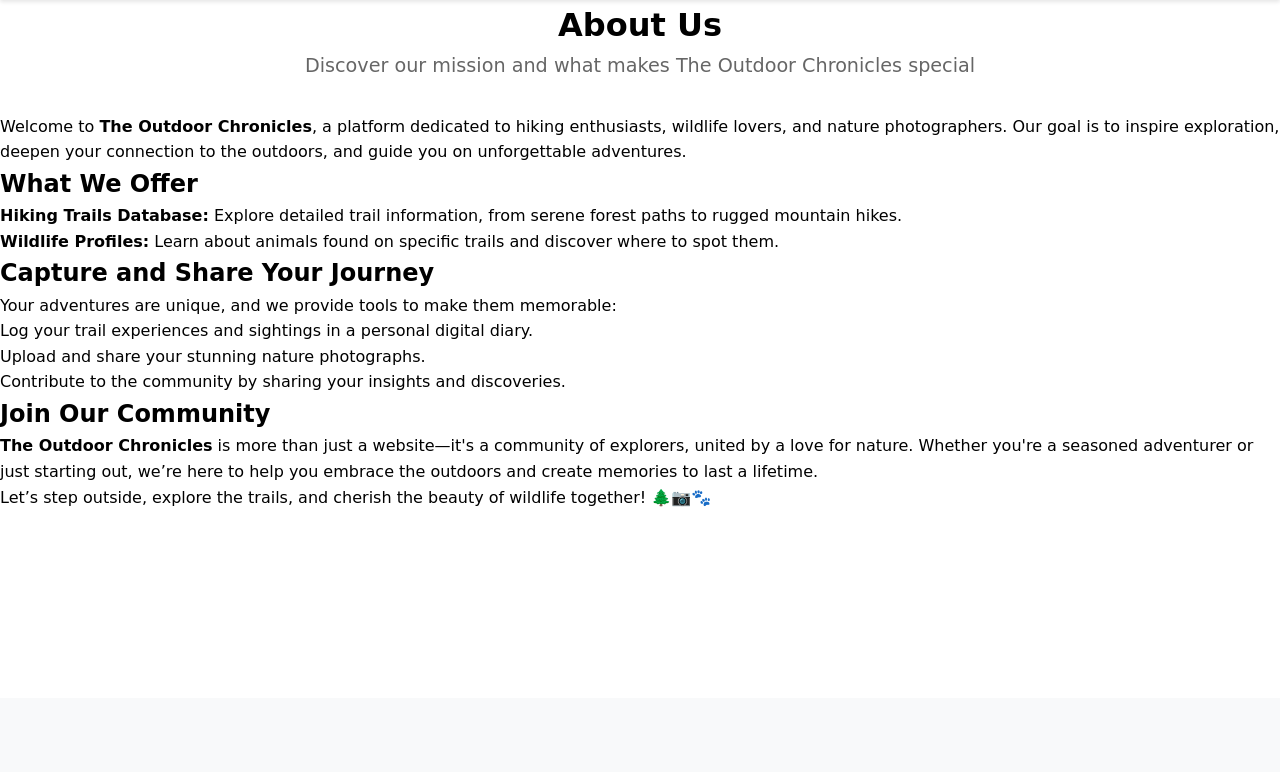
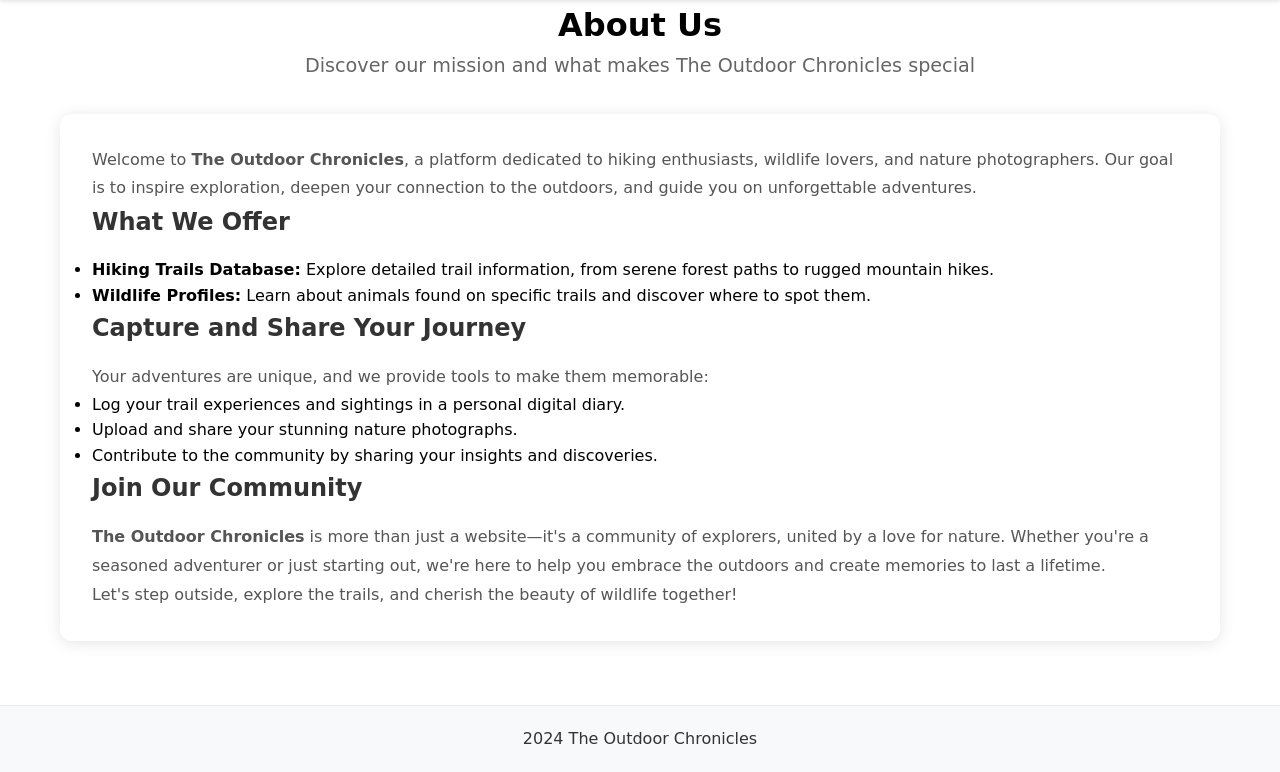
Before and after one commit to milenalilova/theOutdoorChronicles, a Django app: page /about/ in a window 1280 px wide. Shown: the part 102-874 px from the top of the page. Before the commit the page ends 609 px from the top, so only its background shows below. Run offline with Django 5.2, Linux system fonts and the light colour scheme.

Commit message:
Added a footer

```diff
--- a/theOutdoorChronicles/static/css/styles.css
+++ b/theOutdoorChronicles/static/css/styles.css
@@ -58,11 +58,13 @@ main {
 
 /* Footer styles */
 footer {
-    background-color: #333;
-    color: white;
+     background-color: #f8f9fa;
+    color: #333;
     text-align: center;
     padding: 20px;
-    margin-top: auto;
+    /*margin-top: auto;*/
+    margin-top: 2rem;
+    border-top: 1px solid #e9ecef;
 }
 
 /* Generic container for content sections */
--- a/theOutdoorChronicles/templates/accounts/profile-details-page.html
+++ b/theOutdoorChronicles/templates/accounts/profile-details-page.html
@@ -16,7 +16,6 @@
                 <img src="{{ profile.profile_picture.url }}" alt="{{ profile.user.username }}'s profile picture">
             {% endif %}
         </div>
-        <!-- Profile Information -->
         {% include 'partials/profiles/profile-details-card.html' %}
     </div>
 {% endblock %}
--- a/theOutdoorChronicles/templates/base.html
+++ b/theOutdoorChronicles/templates/base.html
@@ -20,6 +20,7 @@
 
 {% endblock %}
 
+{% include 'partials/common/footer.html' %}
 
 </body>
 </html>
--- a/theOutdoorChronicles/templates/common/about-page.html
+++ b/theOutdoorChronicles/templates/common/about-page.html
@@ -5,23 +5,19 @@
 {% endblock %}
 
 {% block main_content %}
+    <div class="trail-details-container">
         <div class="trails-header">
             <h1>About Us</h1>
             <p class="trails-subtitle">Discover our mission and what makes The Outdoor Chronicles special</p>
         </div>
-    <div class="about-content">
-        <p>Welcome to <strong>The Outdoor Chronicles</strong>, a platform dedicated to hiking enthusiasts, wildlife
-            lovers, and nature photographers. Our goal is to inspire exploration, deepen your connection to the
-            outdoors, and guide you on unforgettable adventures.</p>
+
+        <div class="trail-description-card">
+            <p>Welcome to <strong>The Outdoor Chronicles</strong>, a platform dedicated to hiking enthusiasts, wildlife lovers, and nature photographers. Our goal is to inspire exploration, deepen your connection to the outdoors, and guide you on unforgettable adventures.</p>
 
             <h2>What We Offer</h2>
             <ul>
-            <li><strong>Hiking Trails Database:</strong> Explore detailed trail information, from serene forest paths to
-                rugged mountain hikes.
-            </li>
-            <li><strong>Wildlife Profiles:</strong> Learn about animals found on specific trails and discover where to
-                spot them.
-            </li>
+                <li><strong>Hiking Trails Database:</strong> Explore detailed trail information, from serene forest paths to rugged mountain hikes.</li>
+                <li><strong>Wildlife Profiles:</strong> Learn about animals found on specific trails and discover where to spot them.</li>
             </ul>
 
             <h2>Capture and Share Your Journey</h2>
@@ -33,10 +29,9 @@
             </ul>
 
             <h2>Join Our Community</h2>
-        <p><strong>The Outdoor Chronicles</strong> is more than just a website—it's a community of explorers, united by
-            a love for nature. Whether you're a seasoned adventurer or just starting out, we’re here to help you embrace
-            the outdoors and create memories to last a lifetime.</p>
+            <p><strong>The Outdoor Chronicles</strong> is more than just a website—it's a community of explorers, united by a love for nature. Whether you're a seasoned adventurer or just starting out, we're here to help you embrace the outdoors and create memories to last a lifetime.</p>
 
-        <p>Let’s step outside, explore the trails, and cherish the beauty of wildlife together! 🌲📷🐾</p>
+            <p>Let's step outside, explore the trails, and cherish the beauty of wildlife together!</p>
+        </div>
     </div>
 {% endblock %}
--- /dev/null
+++ b/theOutdoorChronicles/templates/partials/common/footer.html
@@ -0,0 +1,5 @@
+<footer>
+    <div class="text-center">
+        <p>2024 The Outdoor Chronicles</p>
+    </div>
+</footer>
```
Lines whose indentation alone changed are shown as unchanged.
